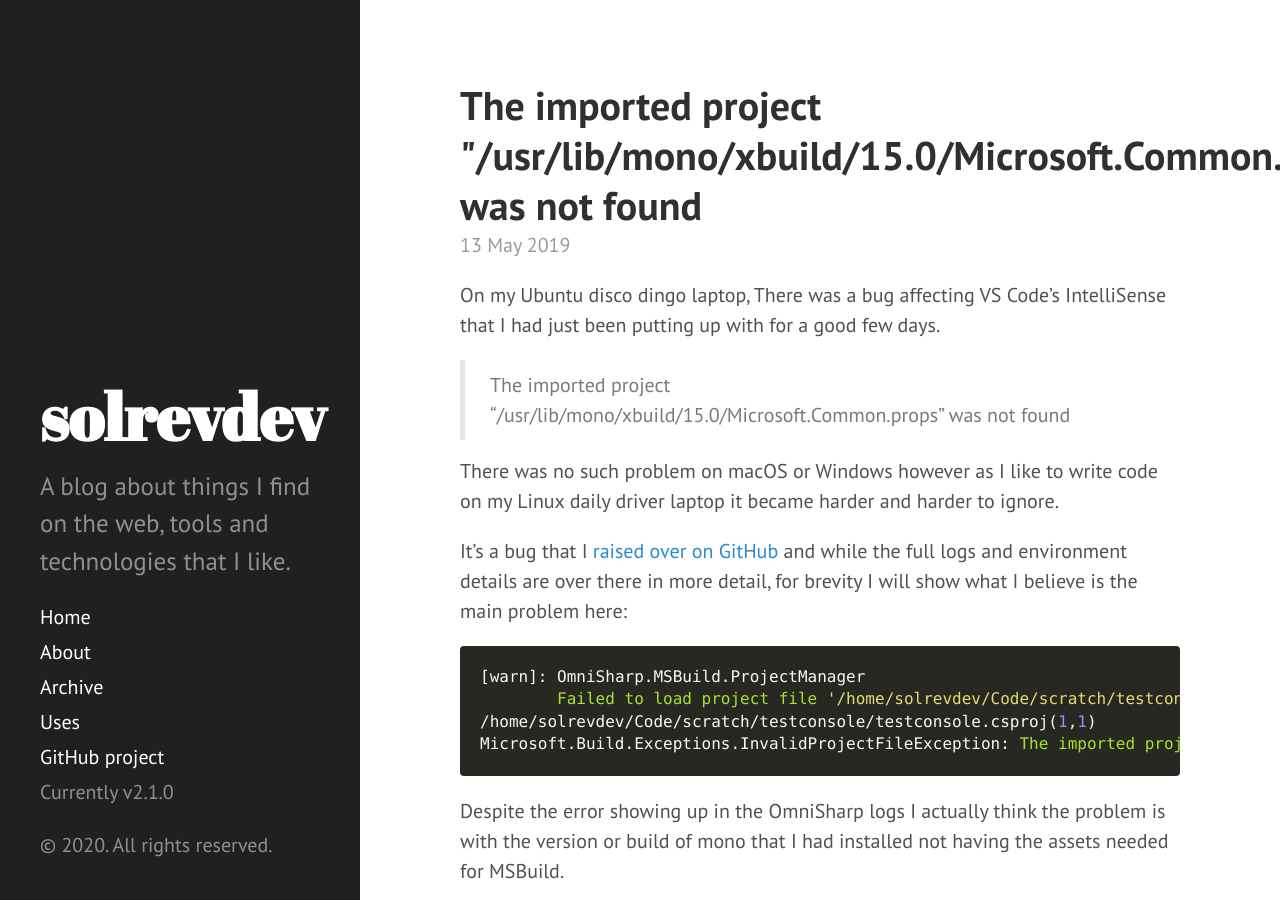
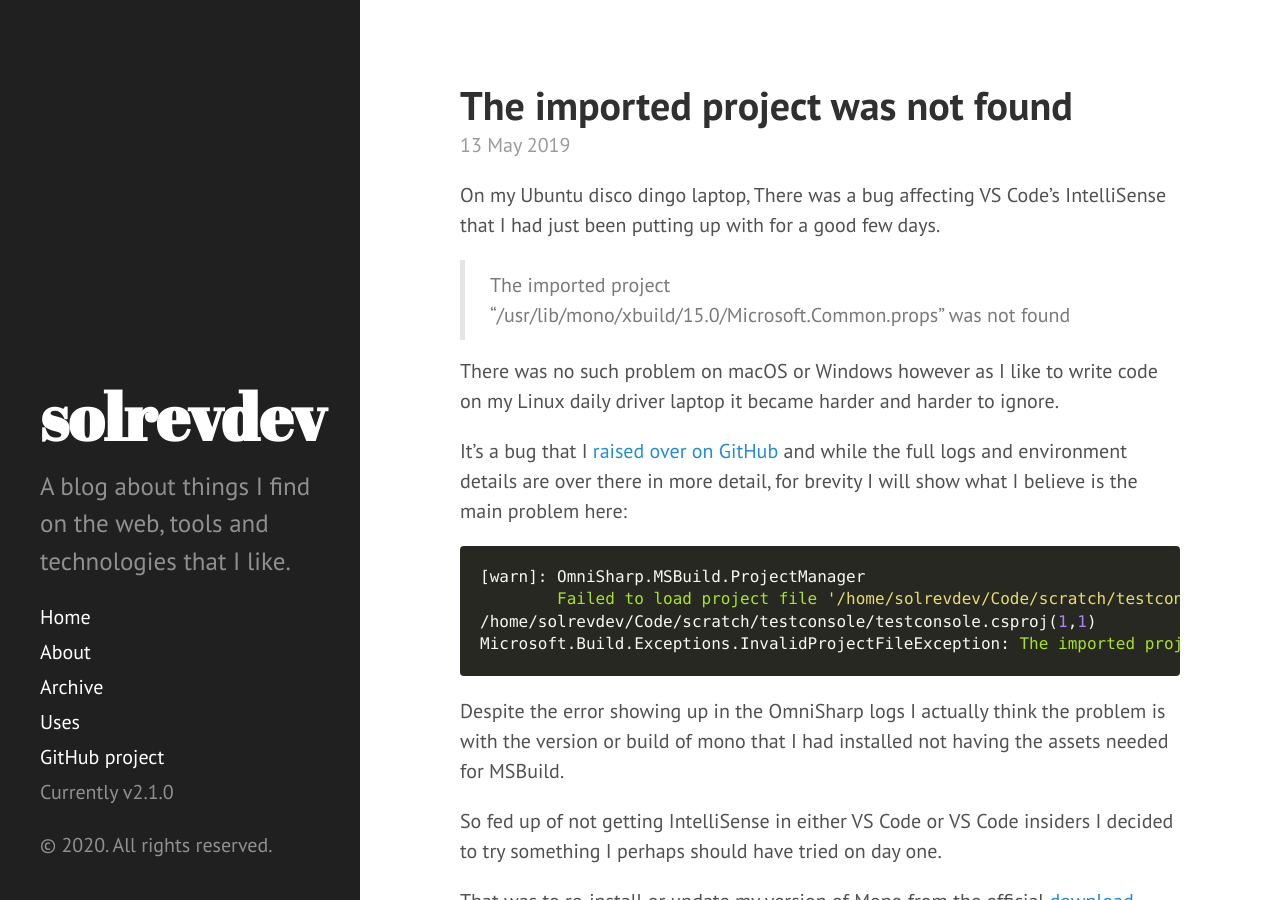
Before and after one commit to solrevdev/solrevdev.github.io, a Jekyll site: the page built from _posts/2019-05-13-imported-project-microsoft-common-props-not-found.md, in a window 1280 px wide and 900 px high. Built offline with Jekyll 4.4.1, drawn with Linux system fonts in a browser that asks for light colours.

Commit message:
Update 2019-05-13-imported-project-microsoft-common-props-not-found.md

```diff
--- a/_posts/2019-05-13-imported-project-microsoft-common-props-not-found.md
+++ b/_posts/2019-05-13-imported-project-microsoft-common-props-not-found.md
@@ -1,7 +1,7 @@
 ---
 published: true
 layout: post
-title: 'The imported project "/usr/lib/mono/xbuild/15.0/Microsoft.Common.props" was not found'
+title: The imported project was not found
 author: John Smith
 tags:
   - '#dotnetcore'
```
